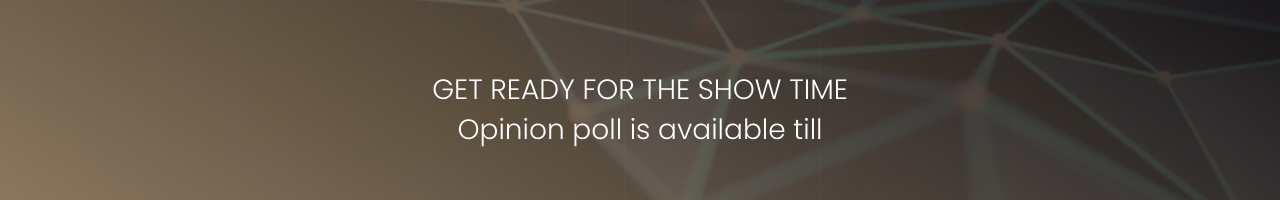
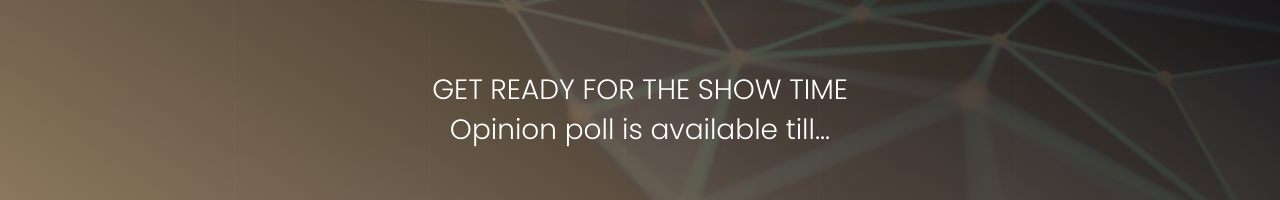
Before and after one commit to muscleblazerahul/vote, a plain HTML site: page index.html in a window 1280 px wide. Shown: the part 162-362 px from the top of the page. Drawn offline with Linux system fonts and the light colour scheme.

Commit message:
Update index.html

```diff
--- a/index.html
+++ b/index.html
@@ -2,7 +2,7 @@
 <html lang="en">
 <head>
 
-     <title>Get Ready</title>
+     <title>Technical Club Poll-Timer</title>
 <!--
 
 Get Ready Template
@@ -72,7 +72,7 @@ https://templatemo.com/tm-521-get-ready
 
                     <div class="col-md-12 col-sm-12">
                          <div class="home-info">
-                              <h1>GET READY FOR THE SHOW TIME<br>Opinion poll is available till</h1>
+                              <h1>GET READY FOR THE SHOW TIME<br>Opinion poll is available till...</h1>
                               <!-- You can change the date time in init.js file -->
                               <ul class="countdown">
                                    <li>
```
